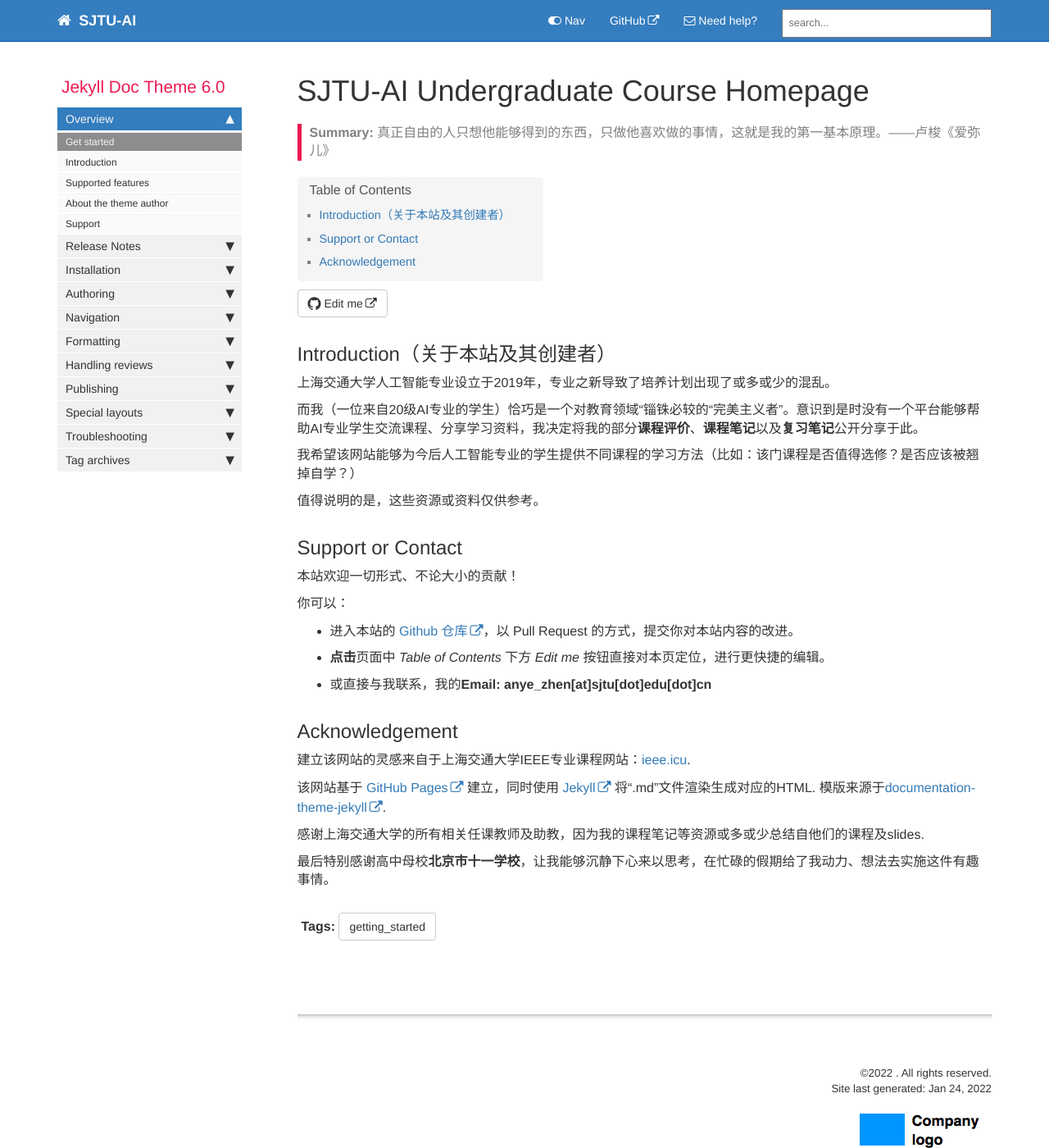
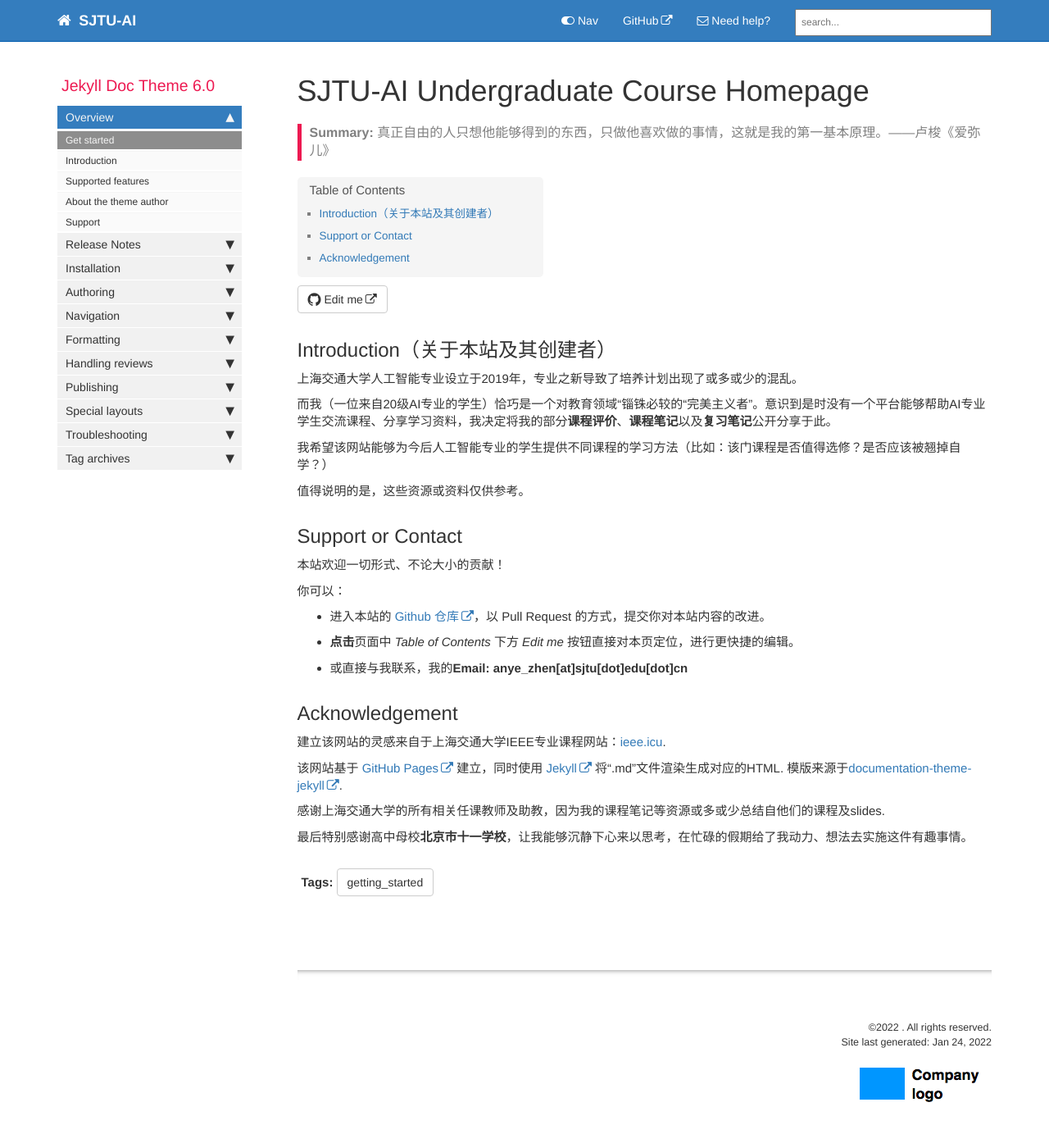
Before and after one commit to aisjtu/aisjtu.github.io, a Jekyll site: the page built from index.md, in a window 1280 px wide and 1400 px high. Shown: the whole window at 82% size. Built offline with Jekyll 4.4.1, drawn with Linux system fonts in a browser that asks for light colours; comment, search, counter and statistics services are not loaded.

Commit message:
Update customstyles.css

```diff
--- a/css/customstyles.css
+++ b/css/customstyles.css
@@ -1,6 +1,5 @@
 body {
-    font-size:16px;
-	/*line-height:10000px;*/
+    font-size:15px;
 }
 
 .bs-callout {
```
